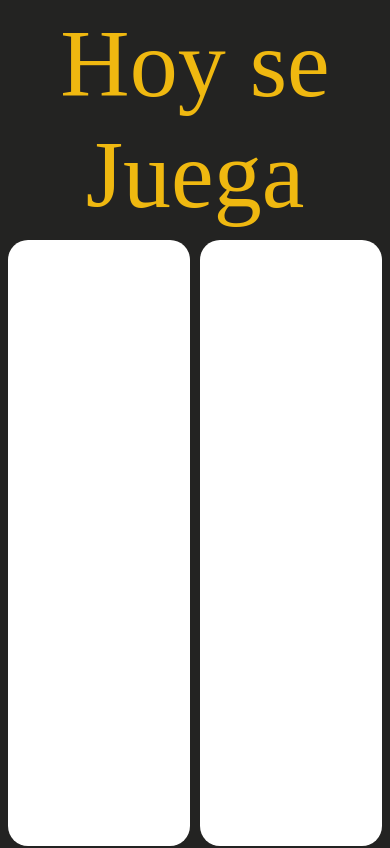
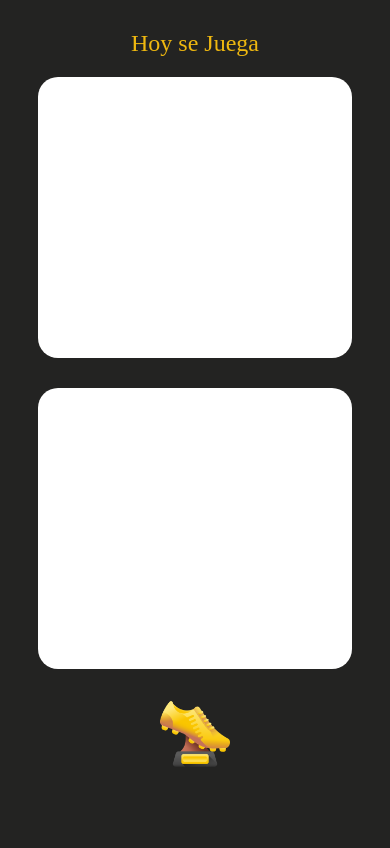
Before and after one commit to nahudev05/hoy-se-juega-project, a plain HTML site: page templates/info_cancha.html in a window 390 px wide. Shown: the top 848 px of the page. Drawn offline with Linux system fonts and the light colour scheme; a web font is replaced by a local one.

Commit message:
se hizo responsive

```diff
--- a/public/css/style.css
+++ b/public/css/style.css
@@ -7,6 +7,9 @@ body {
     background: #232322;
 	background-attachment: fixed;
 	background-size: cover;
+	margin: 0;
+    padding: 0;
+    box-sizing: border-box;
 	}
 
 	.titulo{
@@ -95,3 +98,66 @@ body {
 		align-items: center;
 		height: 100vh;
 	}
+
+
+	/*responsive*/
+	@media screen and (max-width: 768px) {
+		.titulo {
+			font-size: 36px;
+			margin: 30px 0 20px; /* Ajusta el margen superior a 30px, el margen inferior a 20px y deja el margen izquierdo y derecho sin cambios */
+		}
+
+		.container {
+			flex-direction: column;
+			align-items: center;
+		}
+
+		.card {
+			width: 314px;
+			height: 281px;
+			margin-bottom: 20px;
+		}
+
+		.imagen {
+			padding: 20px;
+		}
+
+		.img {
+			width: 70px;
+			height: 70px;
+			margin-bottom: 20px;
+		}
+
+		.preloader {
+			display: none;
+			height: auto;
+		}
+	}
+
+	@media screen and (max-width: 480px) {
+		.titulo {
+			font-size: 24px;
+			margin: 30px 0 20px;
+		}
+
+		.card {
+			width: 314px;
+			height: 281px;
+			margin-bottom: 20px;
+		}
+
+		.imagen {
+			padding: 10px;
+		}
+
+		.img {
+			width: 70px;
+			height: 70px;
+			margin-bottom: 20px;
+		}
+
+		.preloader {
+			display: none;
+			height: auto;
+		}
+	}
```
Also changed, not shown: templates/info_cancha.html (line endings or trailing spaces).
